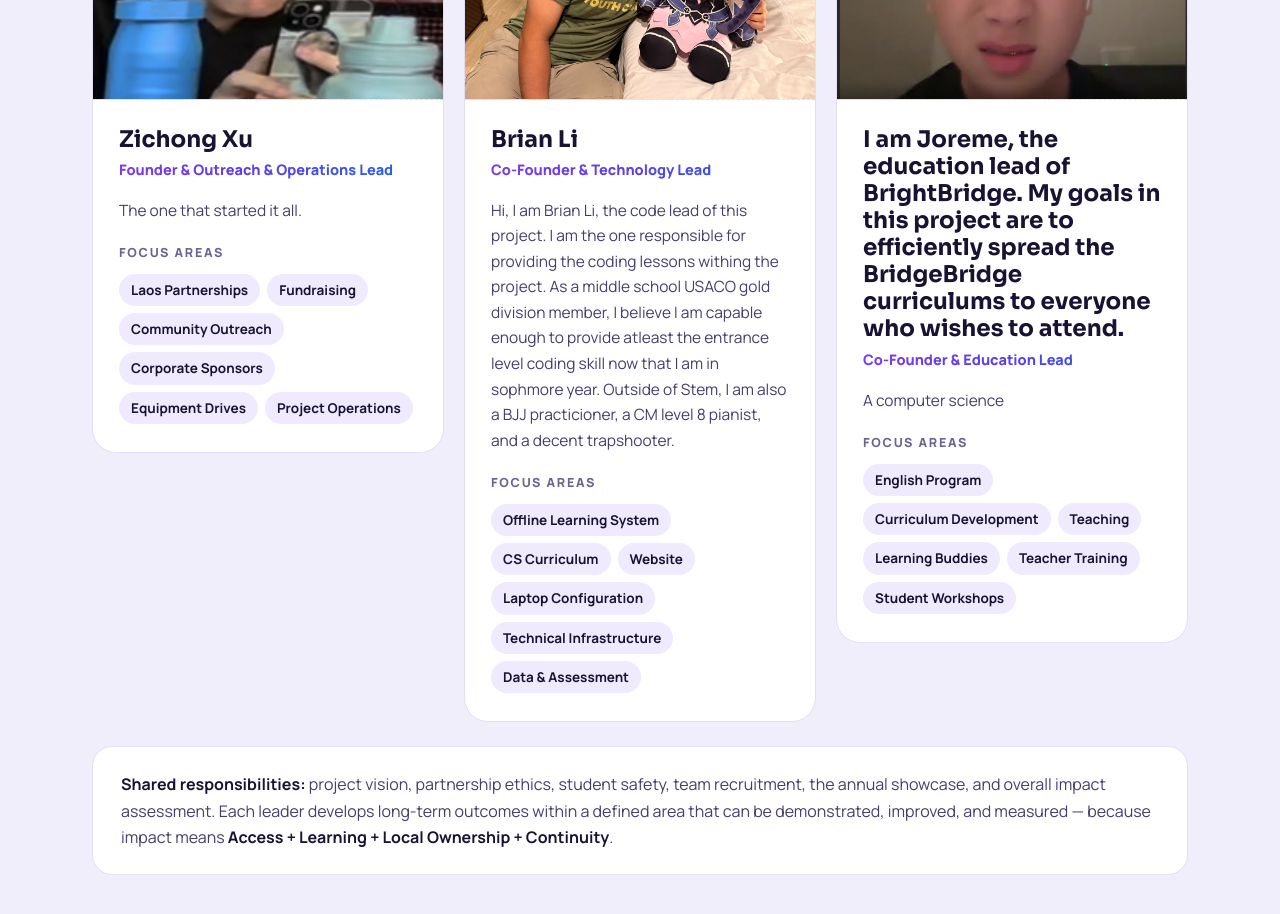
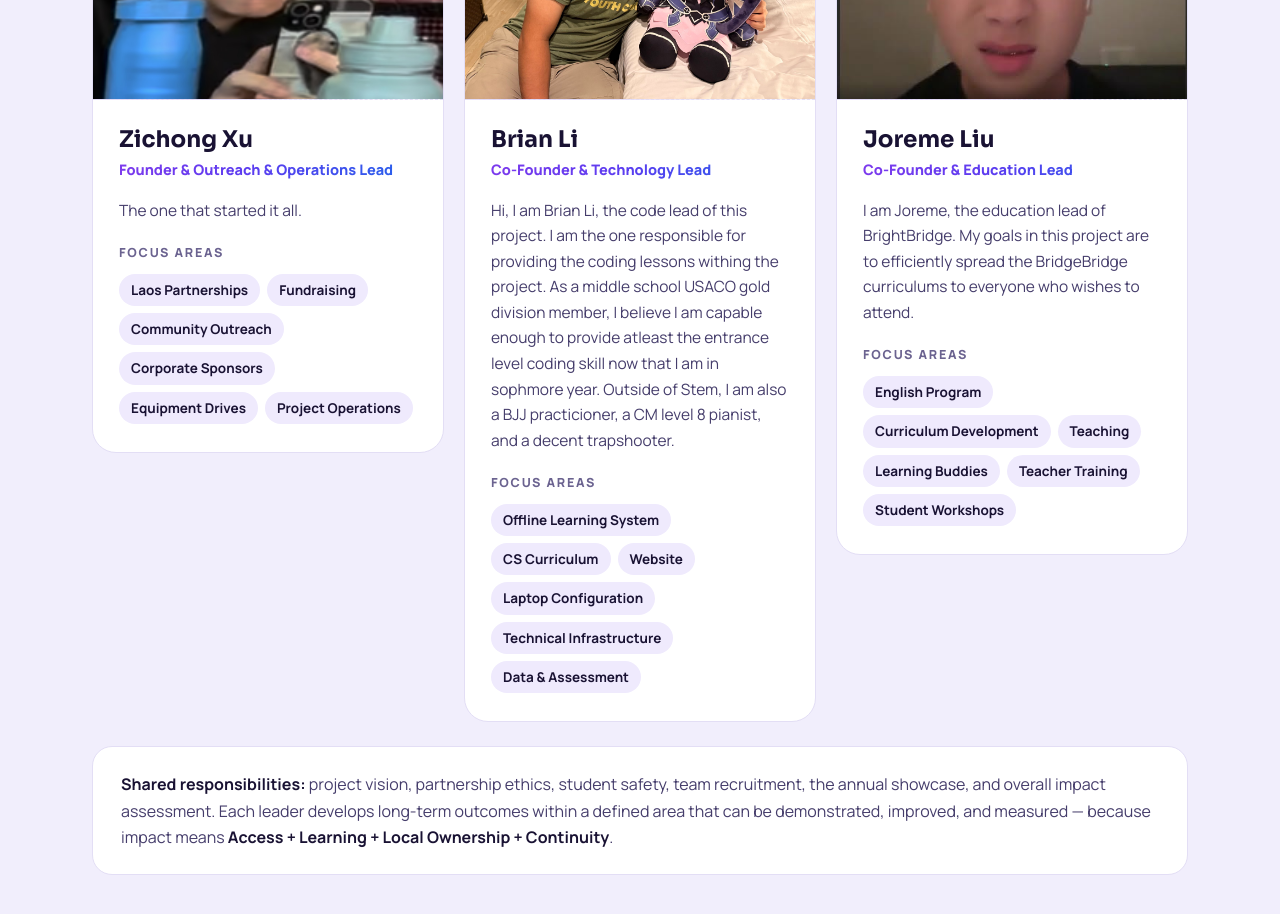
Before and after one commit to Tohka-Glazer/BrightBridge, a plain HTML site: page index.html in a window 1280 px wide. Shown: the part 7920-8834 px from the top of the page. Drawn offline with Linux system fonts and the light colour scheme; files whose address does not match are found by name.

Commit message:
Update index.html

```diff
--- a/index.html
+++ b/index.html
@@ -323,9 +323,9 @@
              <img src="images/Joreme.jpg" alt="Joreme" class="member-photo">
 	  </div>
           <div class="m-body">
-            <h3>I am Joreme, the education lead of BrightBridge. My goals in this project are to efficiently spread the BridgeBridge curriculums to everyone who wishes to attend.</h3>
+            <h3>Joreme Liu</h3>
             <p class="role">Co-Founder &amp; Education Lead</p>
-            <p class="bio">A computer science</p>
+            <p class="bio">I am Joreme, the education lead of BrightBridge. My goals in this project are to efficiently spread the BridgeBridge curriculums to everyone who wishes to attend.</p>
             <div class="focus">
               <p class="f-label">Focus Areas</p>
               <ul>
```
